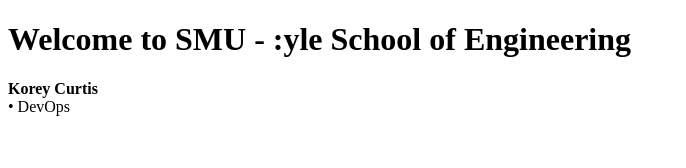
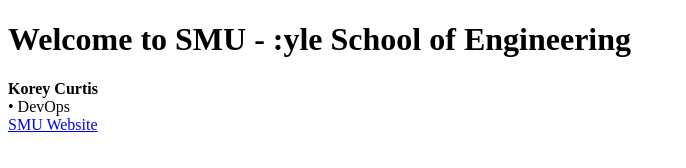
Before and after one commit to kcurtis21/smu-eets8357-KC, a plain HTML site: page index.html in a window 1280 px wide. Shown: the whole page, without its empty margins (0-686 px from the left). Drawn offline with Linux system fonts and the light colour scheme.

Commit message:
Update index.html

```diff
--- a/index.html
+++ b/index.html
@@ -32,4 +32,5 @@
       &#8226; DevOps
     </div>
   </body>
+  <a href="https://www.smu.edu/">SMU Website</a>
 </html>
```
